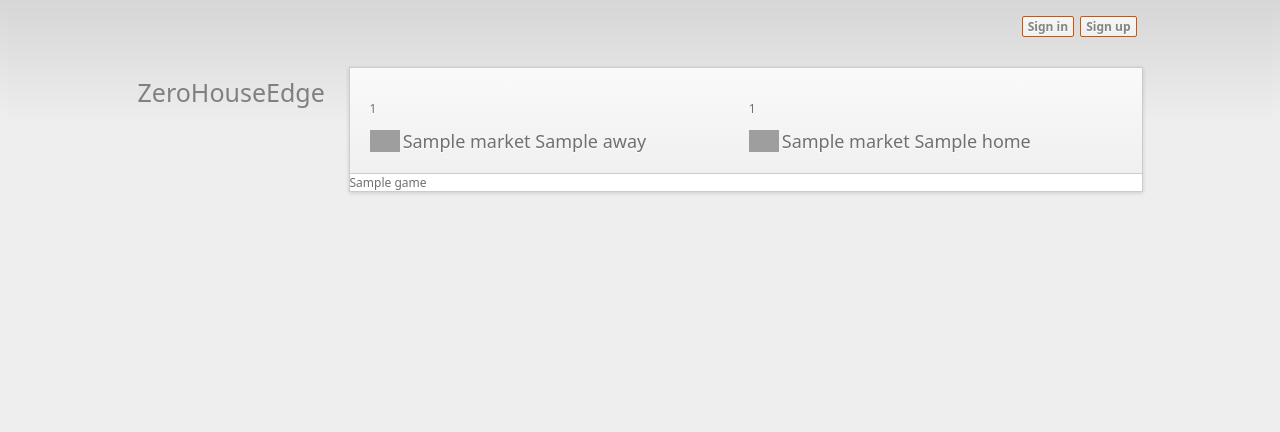
After one commit to JimmyMow/zhe, a Flask app: template app/templates/wager/show.html in a window 1280 px wide. The commit adds this page. Shown: the top 432 px of the page. Run offline with Flask 2, Linux system fonts and the light colour scheme; tables that the repository leaves empty hold one stand-in row (values such as "Sample post"); the template is opened without the code that fills it: values that come from a table or form of the project are taken from there, most other values are stand-ins (such as "Sample title", 1, 10 or a date in 2020); some libraries are stand-ins or nearby versions; grey boxes are pictures that could not be loaded.

Commit message:
updated models. started working on wager show page

```diff
--- a/app/__init__.py
+++ b/app/__init__.py
@@ -21,9 +21,10 @@ from flask.ext.bcrypt import Bcrypt
 bcrypt = Bcrypt(app)
 
 # Import the views
-from app.views import lobby, setup, user
+from app.views import lobby, setup, user, wager
 app.register_blueprint(setup.setupbp)
 app.register_blueprint(user.userbp)
+app.register_blueprint(wager.wagerbp)
 
 # Setup the user login process
 from flask.ext.login import LoginManager
--- a/app/models.py
+++ b/app/models.py
@@ -47,6 +47,7 @@ class MLBWager(db.Model):
     server_pubkey = db.Column(db.String)
 
     game_id = db.Column(db.String)
+    original_side = db.Column(db.String)
     spread = db.Column(db.Integer)
     line = db.Column(db.Float)
     value = db.Column(db.Integer)
--- a/app/static/css/user/forms.css
+++ b/app/static/css/user/forms.css
@@ -1,11 +1,18 @@
 .content_box {
-   width: 530px;
    background-color: #FFF;
    position: relative;
    border: 1px solid #ccc;
    padding: 20px 24px 50px 24px;
    text-align: left;
    box-shadow: 0 1px 4px rgba(0,0,0,0.15);
+}
+
+.content_box.small_box {
+   width: 530px;
+}
+
+.content_box.no_padding {
+   padding: 0;
 }
 
 .content_box .alternative {
--- /dev/null
+++ b/app/static/css/wager/show.css
@@ -0,0 +1,28 @@
+.content_box_top {
+   padding: 20px;
+   background-color: #f0f0f0;
+   background-image: linear-gradient(to bottom,#fafafa 0%,#f0f0f0 100%);
+   text-shadow: 0 1px 0 #FFF;
+   border-bottom: 1px solid #ccc;
+}
+
+.game_top {
+   white-space: nowrap;
+}
+
+.game_top .away_top, .game_top .home_top {
+   display: inline-block;
+   width: 50%;
+   white-space: normal;
+}
+
+.away_top h2, .home_top h2 {
+   display: inline-block;
+   vertical-align: middle;
+   margin: 0;
+}
+
+.game_top img {
+   width: 30px;
+   vertical-align: middle;
+}
--- a/app/templates/layout.html
+++ b/app/templates/layout.html
@@ -17,6 +17,8 @@
    <link rel="stylesheet" type="text/css" href="{{ url_for('static', filename='css/setup/bet.css') }}">
    <!-- User -->
    <link rel="stylesheet" type="text/css" href="{{ url_for('static', filename='css/user/forms.css') }}">
+   <!-- Wager -->
+   <link rel="stylesheet" type="text/css" href="{{ url_for('static', filename='css/wager/show.css') }}">
    <!-- jQuery -->
    <script src="https://cdnjs.cloudflare.com/ajax/libs/jquery/2.1.3/jquery.min.js"></script>
 </head>
--- a/app/templates/user/signin.html
+++ b/app/templates/user/signin.html
@@ -1,7 +1,7 @@
 {% extends "layout.html" %}
 
 {% block content %}
-<div class="content_box">
+<div class="content_box small_box">
    <div class="alternative">
       New to ZeroHouseEdge?
       <a href="/user/signup" class="button">
--- a/app/templates/user/signup.html
+++ b/app/templates/user/signup.html
@@ -1,7 +1,7 @@
 {% extends "layout.html" %}
 
 {% block content %}
-<div class="content_box">
+<div class="content_box small_box">
    <div class="alternative">
       Already have an account?
       <a href="/user/signin" class="button">
--- /dev/null
+++ b/app/templates/wager/show.html
@@ -0,0 +1,21 @@
+{% extends "layout.html" %}
+
+{% block content %}
+   <div class="content_box no_padding wager_show">
+      <div class="content_box_top">
+         <div class="game_top">
+            <div class="away_top">
+               <p>{{wager.away_id}}</p>
+               <img src="http://a1.espncdn.com/combiner/i?img=/i/teamlogos/mlb/500/scoreboard/chc.png&h=40&w=40">
+               <h2>{{game.away.market}} {{game.away.name}}</h2>
+            </div>
+            <div class="home_top">
+               <p>{{wager.home_id}}</p>
+               <img src="http://a1.espncdn.com/combiner/i?img=/i/teamlogos/mlb/500/scoreboard/laa.png&h=40&w=40">
+               <h2>{{game.home.market}} {{game.home.name}}</h2>
+            </div>
+         </div>
+      </div>
+   {{game}}
+   </div>
+{% endblock %}
--- a/app/views/setup.py
+++ b/app/views/setup.py
@@ -2,7 +2,7 @@ from app import app, models, db
 from flask import Flask, render_template, request, Blueprint, session, redirect, url_for
 
 # Create a setup blueprint
-setupbp = Blueprint('wagerbp', __name__, url_prefix='/setup')
+setupbp = Blueprint('setupbp', __name__, url_prefix='/setup')
 
 
 @setupbp.route("/bet", methods=['GET', 'POST'])
--- a/config.py
+++ b/config.py
@@ -6,7 +6,7 @@ SECRET_KEY = 'houdini'
 SQLALCHEMY_DATABASE_URI = 'sqlite:///app.db'
 SQLALCHEMY_TRACK_MODIFICATIONS = True
 # Configuration of a Gmail account for sending mails
-EMAIL_ADDRESS = "0houseedge@gmail.com"
+EMAIL_ADDRESS = '0houseedge@gmail.com'
 MAIL_SERVER = 'smtp.googlemail.com'
 MAIL_PORT = 465
 MAIL_USE_TLS = False
@@ -15,3 +15,5 @@ MAIL_USERNAME = '0houseedge'
 MAIL_PASSWORD = 'zerohouseedge'
 # Number of times a password is hashed
 BCRYPT_LOG_ROUNDS = 12
+# Sportradar API Key
+SPORTRADAR_MLB_KEY = 'a64x3mehb5fswk8383444wjk'
```
Also changed, not shown: app/templates/wager/all.html (added, +20 -0 lines), app/toolbox/mlb.py (added, +11 -0 lines), app/views/wager.py (added, +17 -0 lines).
